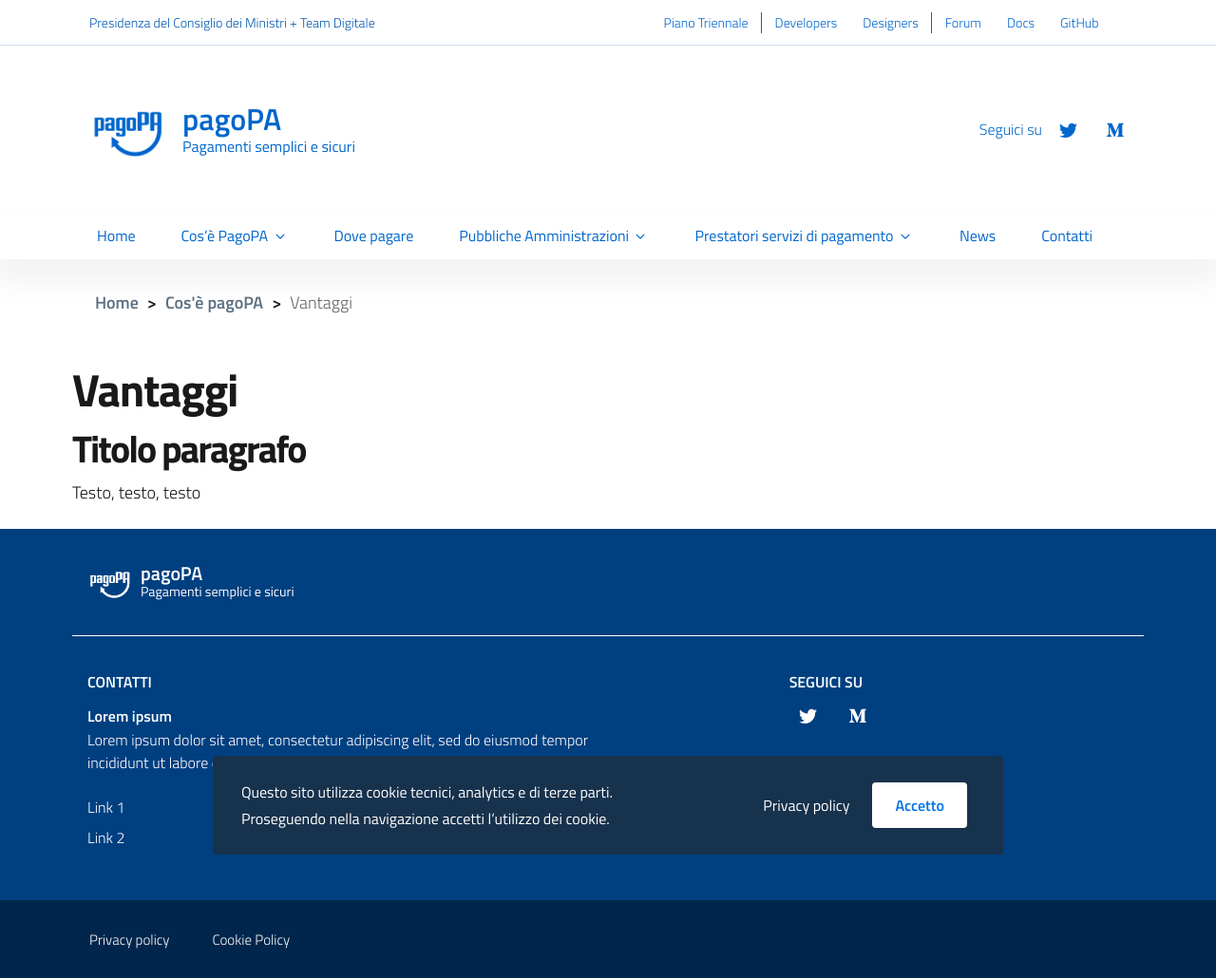
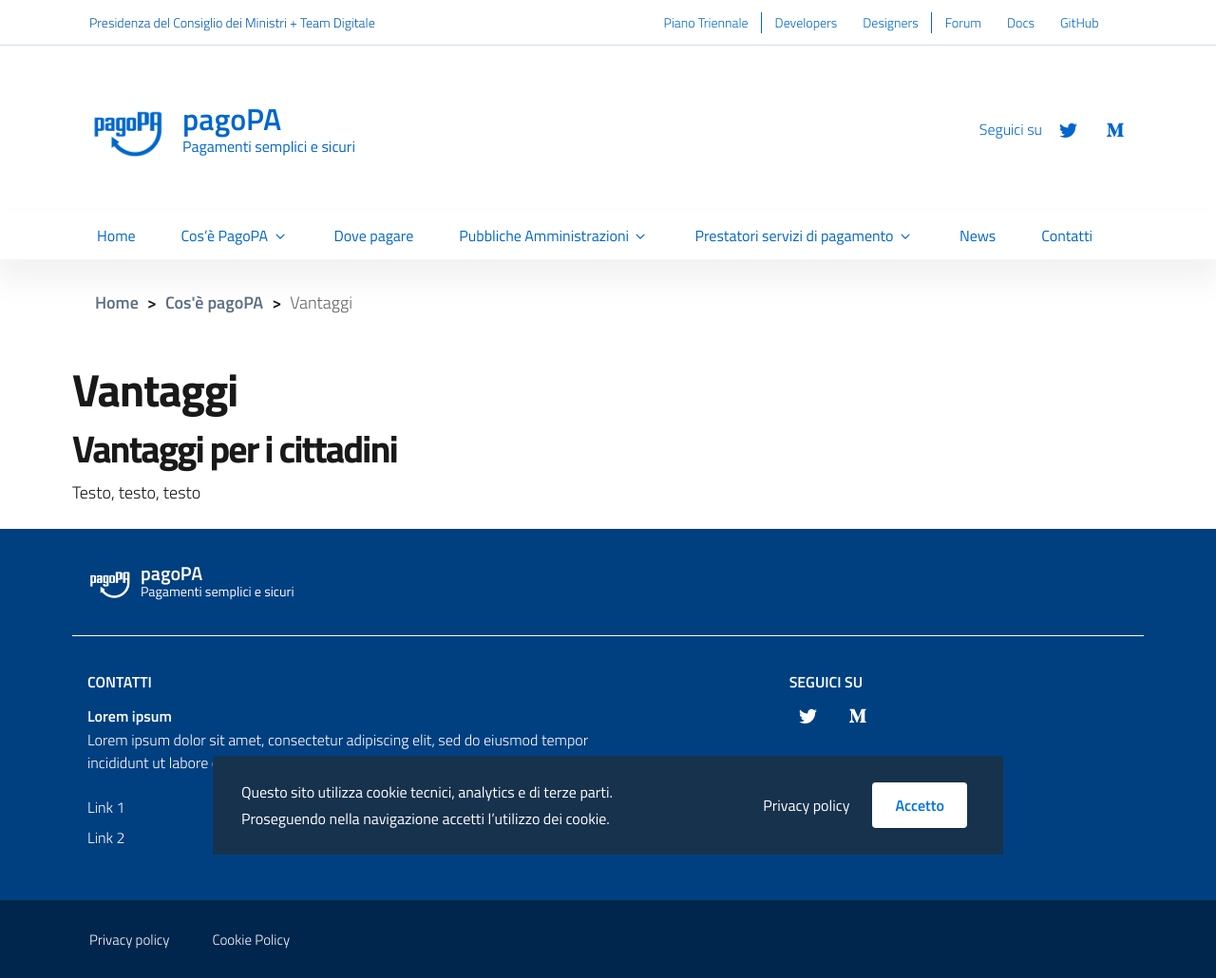
Before and after one commit to pagopa/site-pagopa.gov.it, a Jekyll site: the page built from it/cos-e-pago-pa-vantaggi.md, in a window 1280 px wide. Shown: the whole page at 95% size. Built offline with Jekyll 4.4.1, drawn with Linux system fonts in a browser that asks for light colours.

Commit message:
Update cos-e-pago-pa-vantaggi.md

```diff
--- a/it/cos-e-pago-pa-vantaggi.md
+++ b/it/cos-e-pago-pa-vantaggi.md
@@ -12,6 +12,6 @@
   - /cos-e-pago-pa: Cos'è pagoPA
 ---
 
-## Titolo paragrafo
+## Vantaggi per i cittadini
 
 Testo, testo, testo
```
